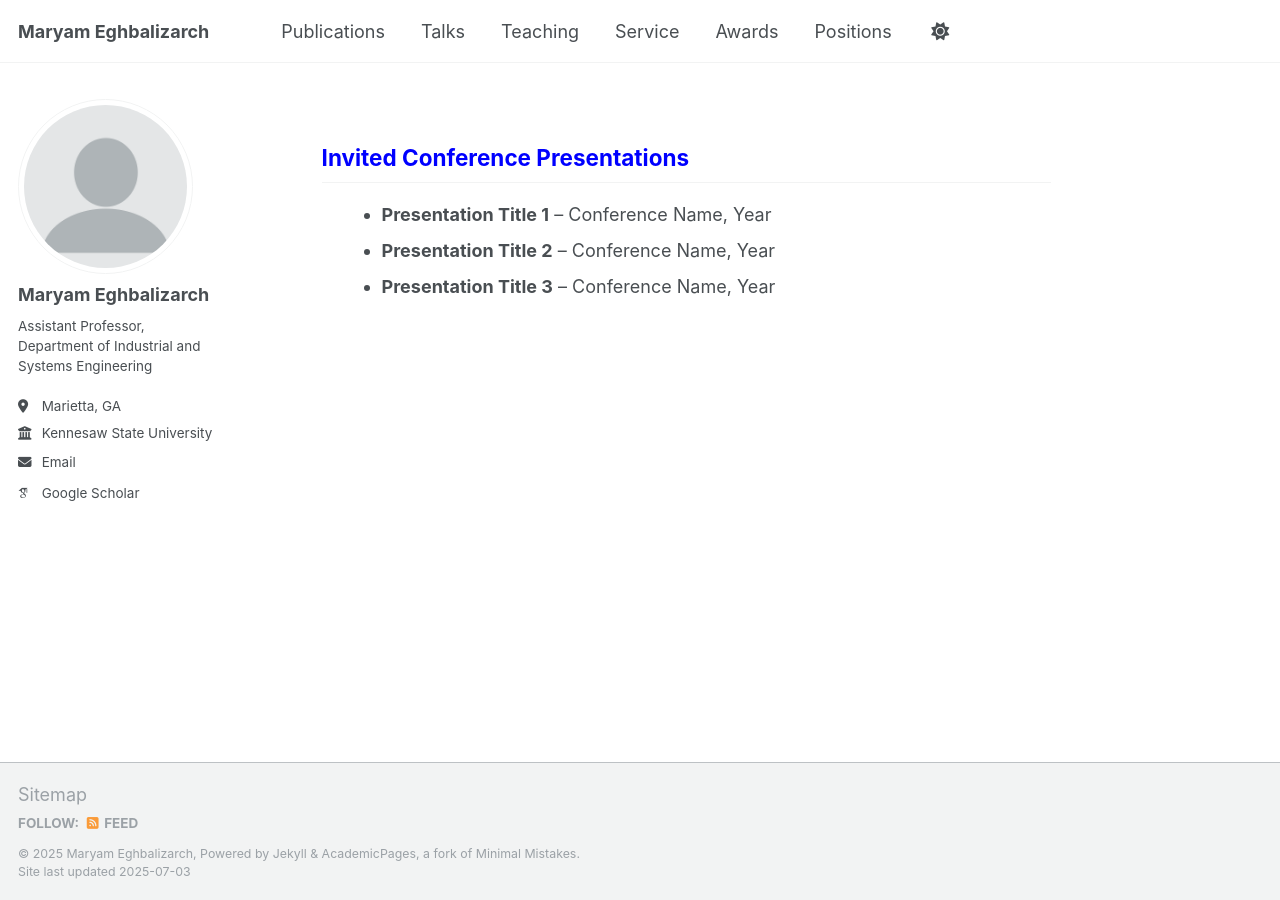
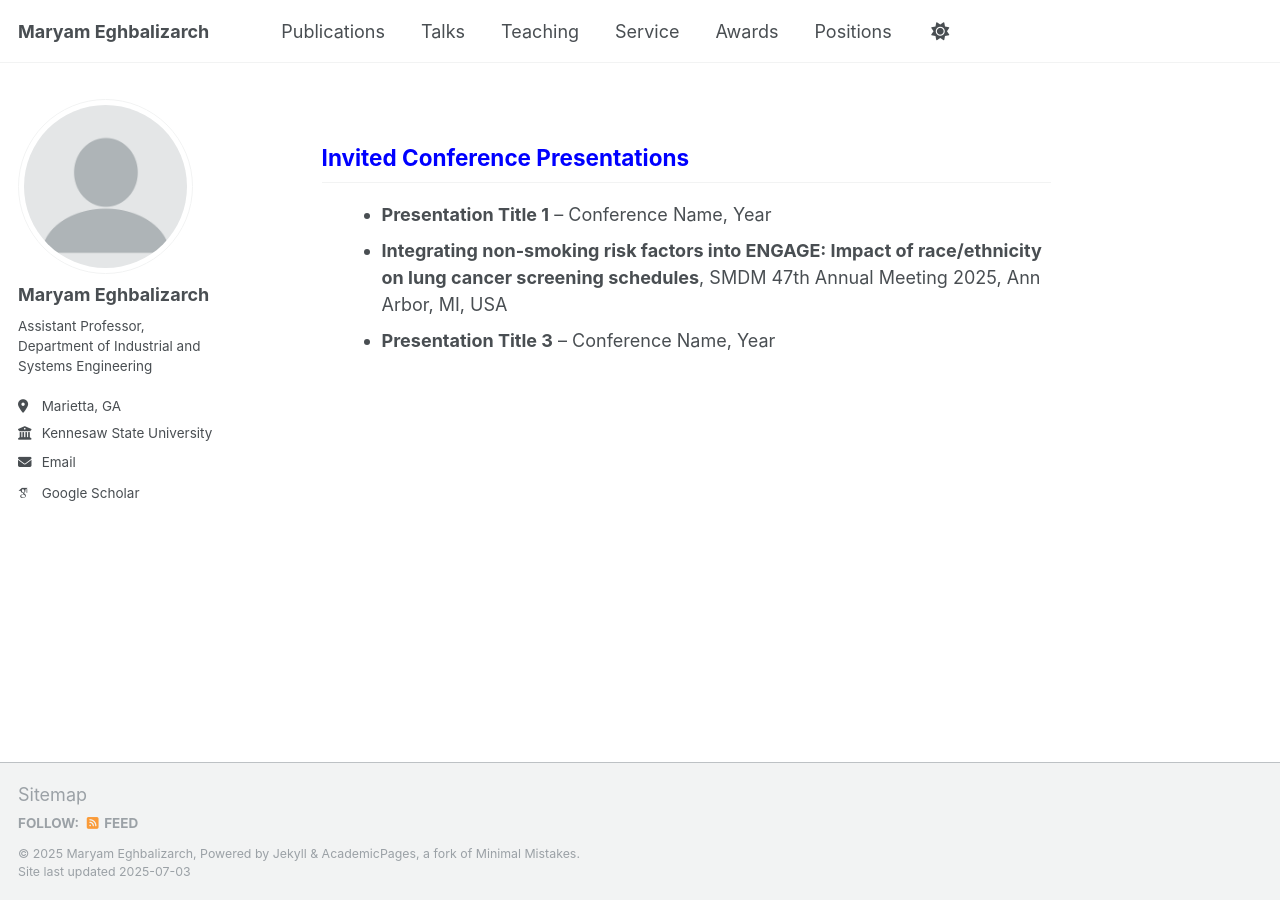
Before and after one commit to meghbalizarch/meghbalizarch.github.io, a Jekyll site: the page built from _pages/talks.html, in a window 1280 px wide. Built offline with Jekyll 4.4.1, drawn with Linux system fonts in a browser that asks for light colours; some web fonts are replaced; a script that is not in the unit is left out.

Commit message:
Update talks.html

```diff
--- a/_pages/talks.html
+++ b/_pages/talks.html
@@ -6,6 +6,7 @@ author_profile: true
 <h2 style="color:blue; font-weight:bold; margin-left:40px;">Invited Conference Presentations</h2>
 <ul style="margin-left:60px;">
   <li><strong>Presentation Title 1</strong> – Conference Name, Year</li>
-  <li><strong>Presentation Title 2</strong> – Conference Name, Year</li>
+  <li><strong>Integrating non-smoking risk factors into ENGAGE: Impact of race/ethnicity on lung cancer screening schedules</strong>, SMDM 47th Annual Meeting 2025,
+Ann Arbor, MI, USA</li>
   <li><strong>Presentation Title 3</strong> – Conference Name, Year</li>
 </ul>
```
